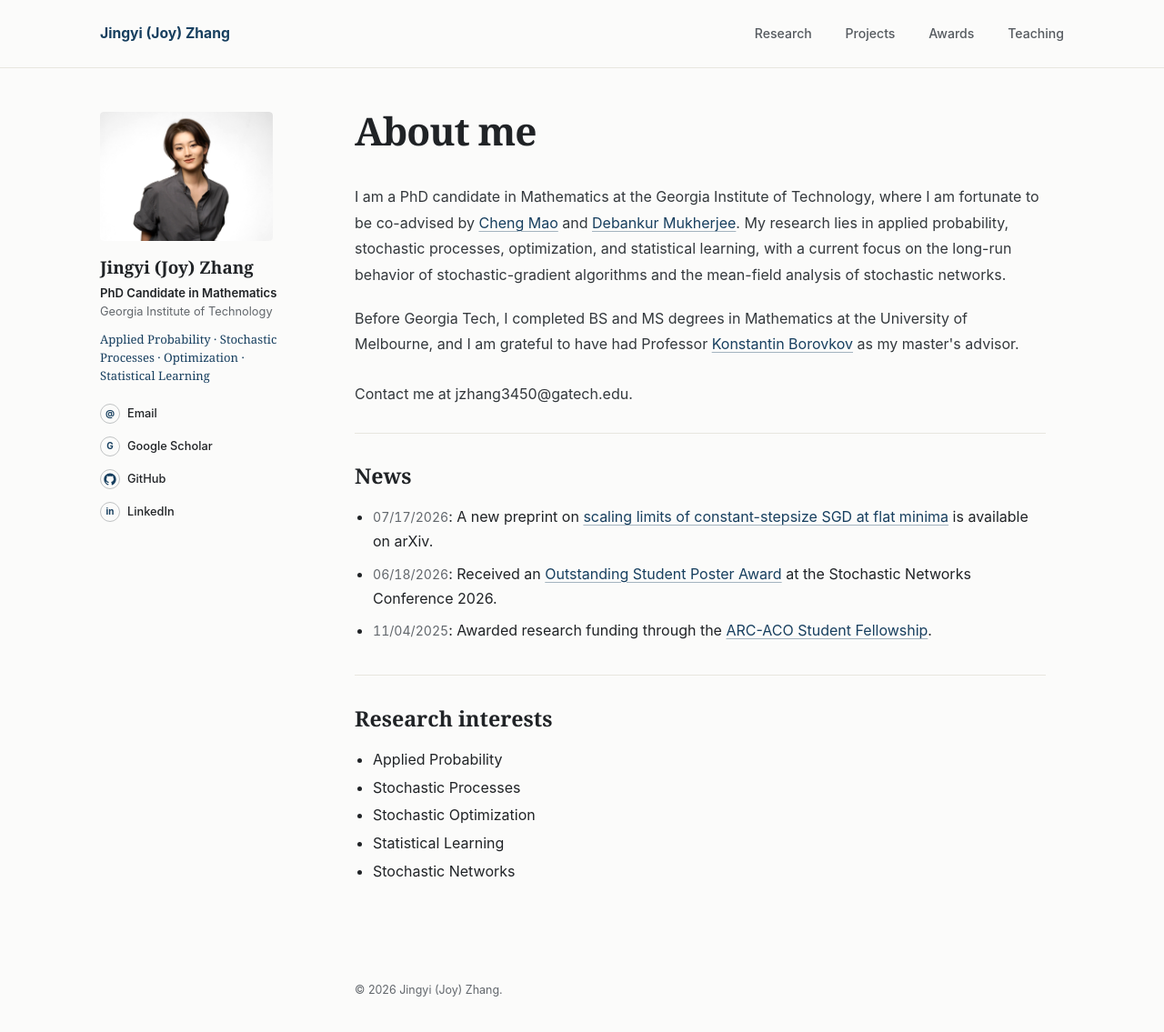
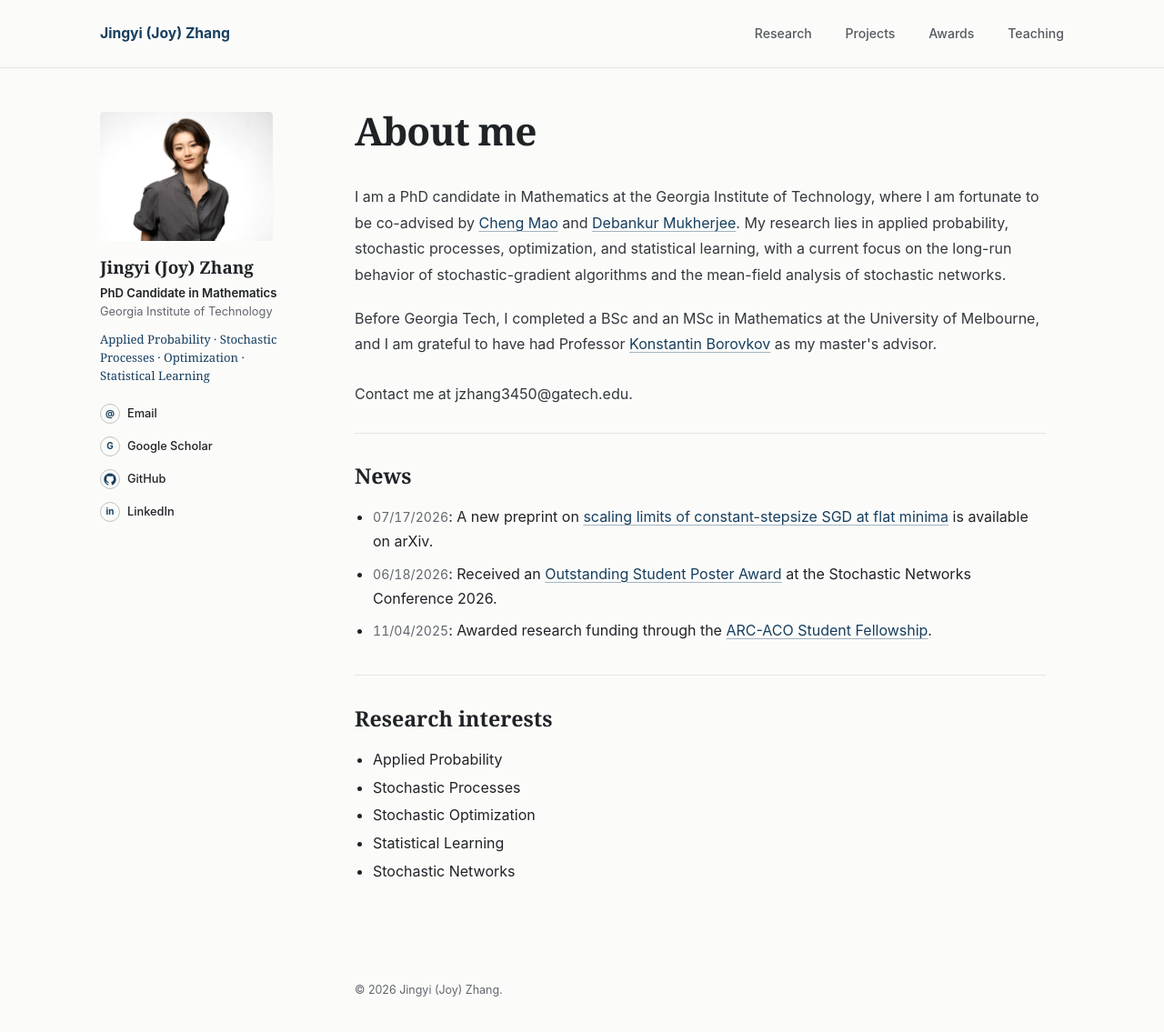
Before and after one commit to JoyZhang25/JoyZhang25.github.io, a Jekyll site: the page built from index.html, in a window 1280 px wide and 1147 px high. Shown: the top 1135 px of the window at 91% size. Built offline with Jekyll 4.4.1, drawn with Linux system fonts in a browser that asks for light colours.

Commit message:
Use Melbourne degree abbreviations

```diff
--- a/_data/profile.yml
+++ b/_data/profile.yml
@@ -35,7 +35,7 @@ links:
 
 about:
   - 'I am a PhD candidate in Mathematics at the Georgia Institute of Technology, where I am fortunate to be co-advised by <a href="https://cmao35.math.gatech.edu/" target="_blank" rel="noopener noreferrer">Cheng Mao</a> and <a href="https://www.debankur-mukherjee.com/" target="_blank" rel="noopener noreferrer">Debankur Mukherjee</a>. My research lies in applied probability, stochastic processes, optimization, and statistical learning, with a current focus on the long-run behavior of stochastic-gradient algorithms and the mean-field analysis of stochastic networks.'
-  - 'Before Georgia Tech, I completed BS and MS degrees in Mathematics at the University of Melbourne, and I am grateful to have had Professor <a href="https://findanexpert.unimelb.edu.au/profile/971-konstantin-borovkov" target="_blank" rel="noopener noreferrer">Konstantin Borovkov</a> as my master&apos;s advisor.'
+  - 'Before Georgia Tech, I completed a BSc and an MSc in Mathematics at the University of Melbourne, and I am grateful to have had Professor <a href="https://findanexpert.unimelb.edu.au/profile/971-konstantin-borovkov" target="_blank" rel="noopener noreferrer">Konstantin Borovkov</a> as my master&apos;s advisor.'
 
 news:
   - date: "07/17/2026"
```
